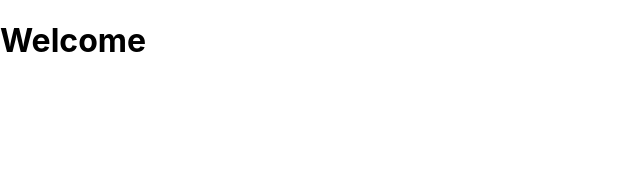
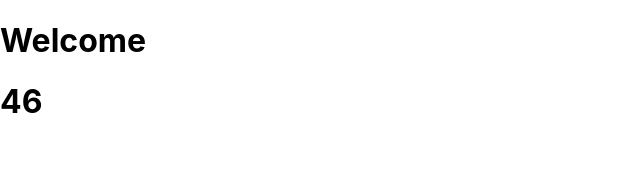
Before and after one commit to AlexGiaffreda/Esercizi-React, a React (Create React App) app in the folder my-app/: page / in a window 1280 px wide. Shown: the top 172 px of the page, without its empty margins (0-640 px from the left). Built offline with nearby package versions, Linux system fonts and the light colour scheme.

Commit message:
func-comp 2

```diff
--- a/my-app/src/App.js
+++ b/my-app/src/App.js
@@ -1,9 +1,11 @@
 import Welcome from "./Welcome";
+import Sum from "./Sum";
 
 export default function App() {
   return (
     <div className="App">
       <Welcome />
+      <Sum numbers={[4, 1, 41]} />
     </div>
   )
 }
--- /dev/null
+++ b/my-app/src/Sum.js
@@ -0,0 +1,7 @@
+export default function Sum(props){
+    return(
+        <h1>
+            {props.numbers.reduce((total, current) => {return (total += current) })}
+        </h1>
+    )
+}
```
